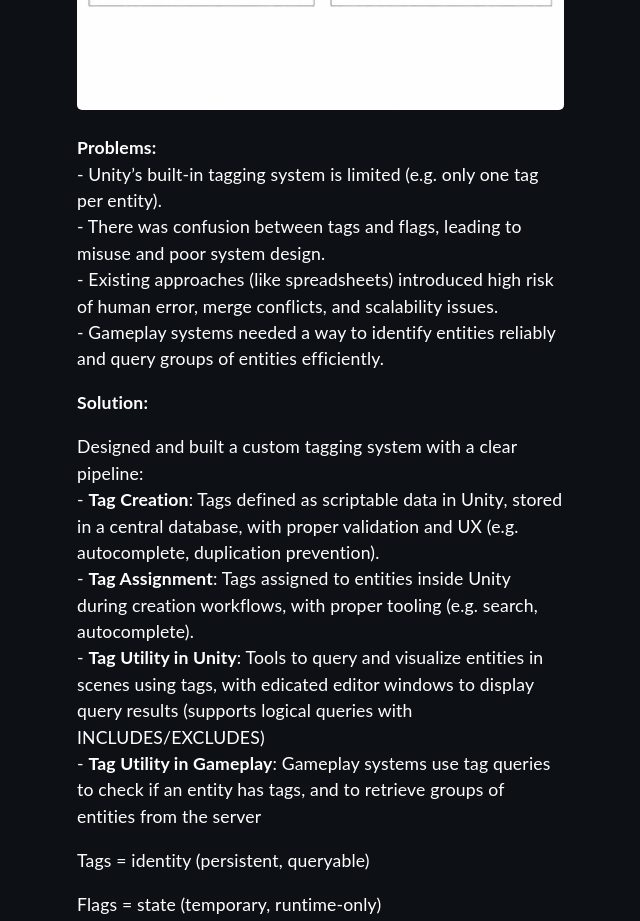
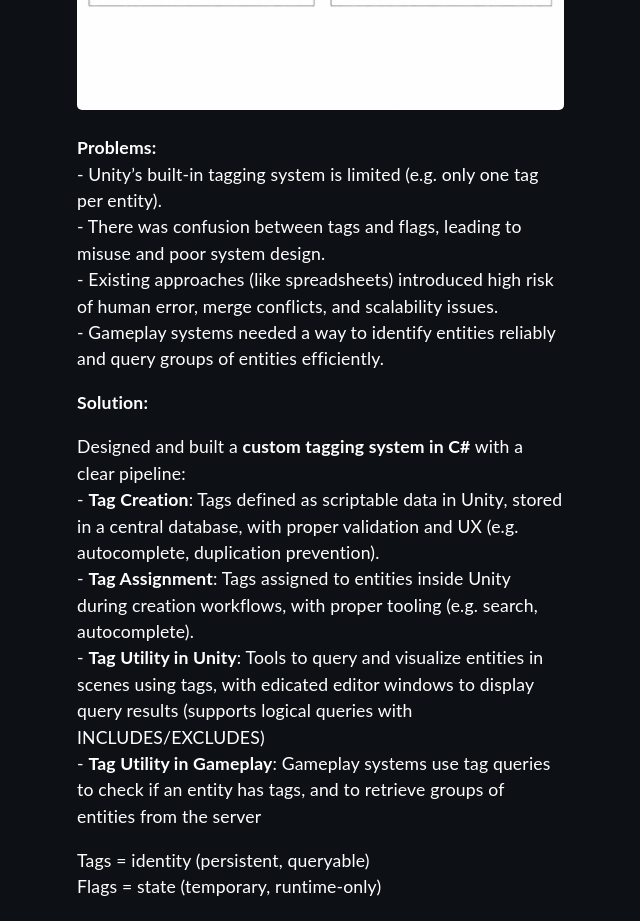
Before and after one commit to jereor/portfolio, a React (Create React App) app: page / in a window 1280 px wide. Shown: the part 4820-5741 px from the top of the page, without its empty margins (51-691 px from the left). Built offline with nearby package versions, Linux system fonts and the light colour scheme.

Commit message:
Slight tweaks to Unity Tagging System section

```diff
--- a/src/components/Project.tsx
+++ b/src/components/Project.tsx
@@ -97,26 +97,29 @@ function Project() {
                 <p>
                     <b>Problems:</b>
                     <br></br>
-                    - Unity’s built-in tagging system is limited {'(e.g. only one tag per entity)'}.<br></br>
+                    - Unity’s built-in tagging system is limited (e.g. only one tag per entity).<br></br>
                     - There was confusion between tags and flags, leading to misuse and poor system design.<br></br>
-                    - Existing approaches {'(like spreadsheets)'} introduced high risk of human error, merge conflicts, and scalability issues.<br></br>
+                    - Existing approaches (like spreadsheets) introduced high risk of human error, merge conflicts, and scalability issues.<br></br>
                     - Gameplay systems needed a way to identify entities reliably and query groups of entities efficiently.
                 </p>
                 <p><b>Solution:</b></p>
                 <p>
-                    Designed and built a custom tagging system with a clear pipeline:<br></br>
-                    - <b>Tag Creation</b>: Tags defined as scriptable data in Unity, stored in a central database, with proper validation and UX {'(e.g. autocomplete, duplication prevention)'}.<br></br>
-                    - <b>Tag Assignment</b>: Tags assigned to entities inside Unity during creation workflows, with proper tooling {'(e.g. search, autocomplete)'}.<br></br>
-                    - <b>Tag Utility in Unity</b>: Tools to query and visualize entities in scenes using tags, with edicated editor windows to display query results {'(supports logical queries with INCLUDES/EXCLUDES)'}<br></br>
+                    Designed and built a <b>custom tagging system in C#</b> with a clear pipeline:<br></br>
+                    - <b>Tag Creation</b>: Tags defined as scriptable data in Unity, stored in a central database, with proper validation and UX (e.g. autocomplete, duplication prevention).<br></br>
+                    - <b>Tag Assignment</b>: Tags assigned to entities inside Unity during creation workflows, with proper tooling (e.g. search, autocomplete).<br></br>
+                    - <b>Tag Utility in Unity</b>: Tools to query and visualize entities in scenes using tags, with edicated editor windows to display query results (supports logical queries with INCLUDES/EXCLUDES)<br></br>
                     - <b>Tag Utility in Gameplay</b>: Gameplay systems use tag queries to check if an entity has tags, and to retrieve groups of entities from the server
                 </p>
-                <p>Tags = identity (persistent, queryable)</p>
-                <p>Flags = state (temporary, runtime-only)</p>
+                 <p>
+                    Tags = identity (persistent, queryable)<br></br>
+                    Flags = state (temporary, runtime-only)
+                </p>
+                <p>Built the system using test-driven development (TDD) to ensure reliability and maintainability.</p>
                 <p>
                     <b>End result</b>:<br></br>
                     A scalable, flexible tagging system that:<br></br>
                     - Supports multiple tags per entity<br></br>
-                    - Enables powerful querying {'(both in editor and gameplay)'}<br></br>
+                    - Enables powerful querying (both in editor and gameplay)<br></br>
                     - Reduces errors and ambiguity<br></br>
                     - Improves designer workflow and iteration speed
                 </p>
```
